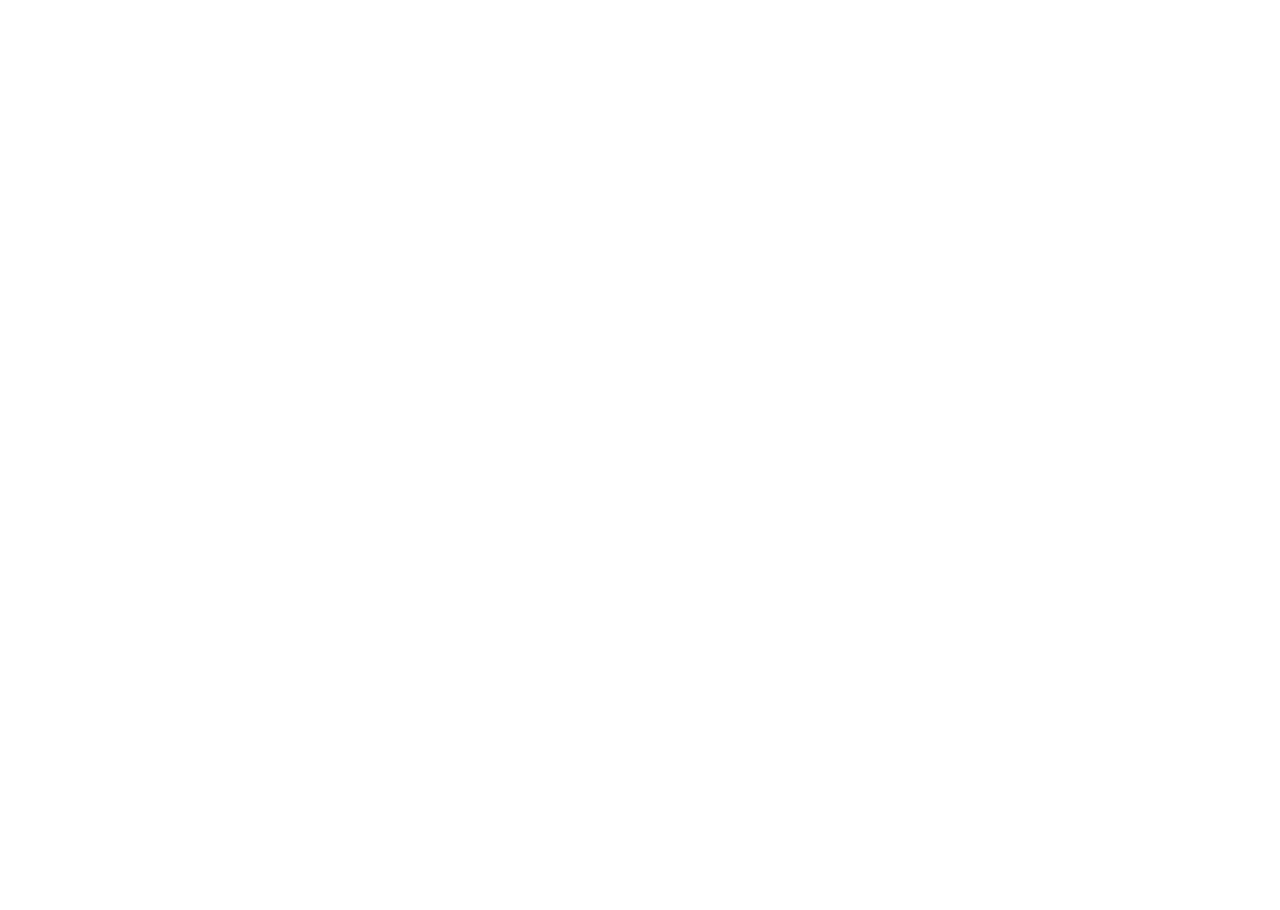
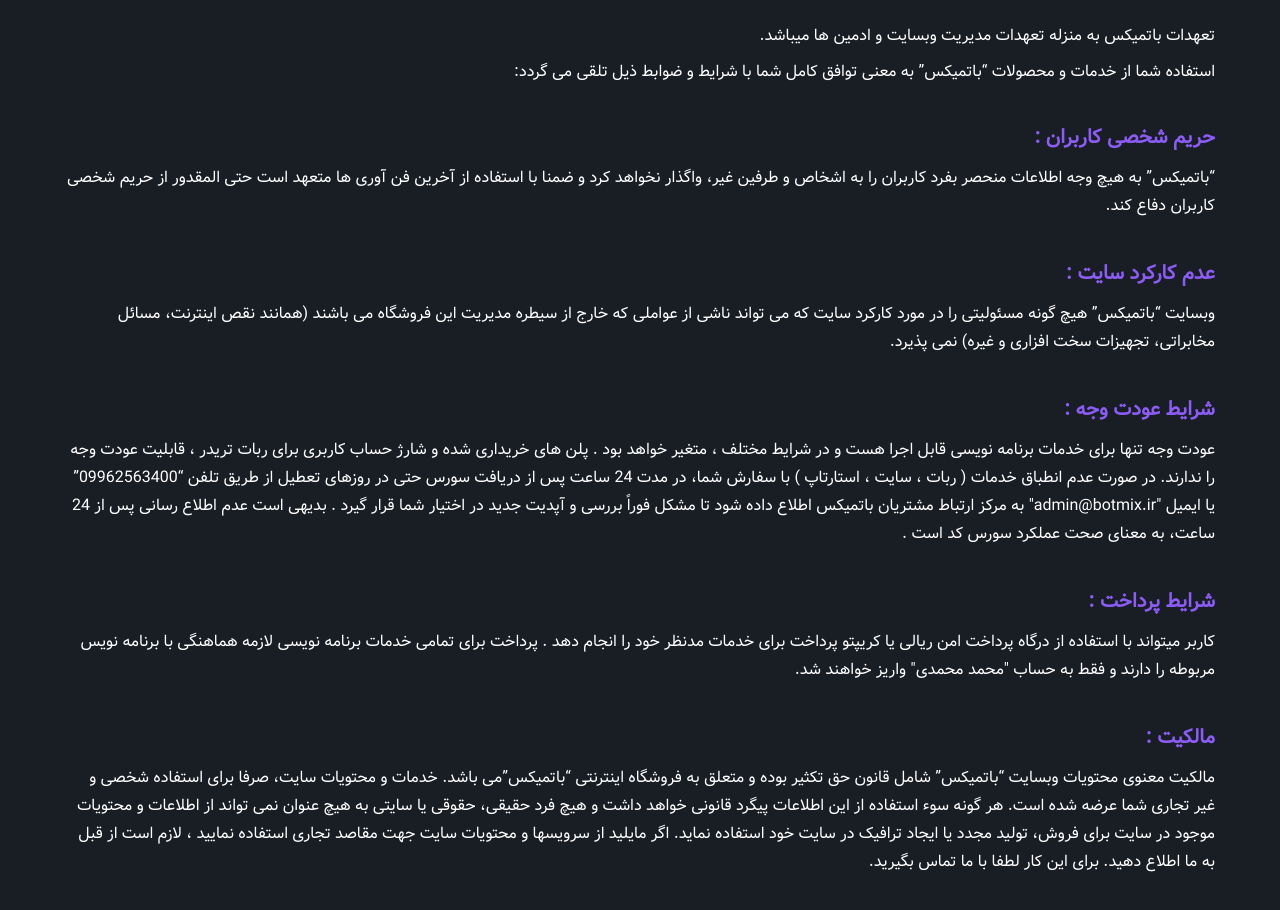
Before and after one commit to Alivolley/adminbotmix, a React (Vite) app: page /rules in a window 1280 px wide. Before the commit this address had no page. Shown: the part 260-1170 px from the top of the page. Before the commit the page ends 800 px from the top, so only its background shows below. Built offline with nearby package versions, Linux system fonts and the light colour scheme.

Commit message:
rules page finished

```diff
--- a/src/components/layout/footer/footer.jsx
+++ b/src/components/layout/footer/footer.jsx
@@ -12,7 +12,7 @@
 
 function Footer() {
   return (
-    <footer className="bg-bgSecondary px-7 py-14 dark:bg-grayBackground">
+    <footer className="border-t border-gray-300 bg-bgSecondary px-7 py-14 dark:border-gray-800 dark:bg-grayBackground">
       <div className="mx-auto max-w-[1150px]">
         <Grid container rowSpacing={5} columnSpacing={3}>
           <Grid item xs={12} md={5}>
--- a/src/components/layout/mobile-navbar/mobile-navbar.jsx
+++ b/src/components/layout/mobile-navbar/mobile-navbar.jsx
@@ -170,6 +170,7 @@
 
           <li>
             <NavLink
+              onClick={() => setMobileMenuOpen(false)}
               to="/login"
               className="flex items-center gap-2 rounded-md p-2 text-sm transition-colors duration-200 hover:text-violet-600"
             >
--- /dev/null
+++ b/src/components/pages/home/benefits-of-us/benefits-of-us.jsx
@@ -0,0 +1,5 @@
+function BenefitsOfUs() {
+  return <div>BenefitsOfUs</div>;
+}
+
+export default BenefitsOfUs;
--- a/src/components/routes.jsx
+++ b/src/components/routes.jsx
@@ -11,6 +11,7 @@
 import Products from '../pages/products/products';
 import ProfileSetting from '../pages/profile-setting/profile-setting';
 import Robots from '../pages/robots/robots';
+import Rules from '../pages/rules/rules';
 import Tutorials from '../pages/tutorials/tutorials';
 import PagesLayout from './layout/pages-layout/pages-layout';
 
@@ -23,6 +24,7 @@
       { path: 'login', element: <Login /> },
       { path: 'products', element: <Products /> },
       { path: 'contactUs', element: <ContactUs /> },
+      { path: 'rules', element: <Rules /> },
       { path: 'articles', element: <Articles /> },
       { path: 'tutorials', element: <Tutorials /> },
       { path: 'article/:id', element: <ChosenArticle /> },
--- a/src/pages/home/Home.jsx
+++ b/src/pages/home/Home.jsx
@@ -1,5 +1,6 @@
 // Components
 import BannerHome from '../../components/pages/home/banner-home/banner-home';
+import BenefitsOfUs from '../../components/pages/home/benefits-of-us/benefits-of-us';
 import Faqs from '../../components/pages/home/faqs/faqs';
 import HowWeWork from '../../components/pages/home/how-we-work/how-we-work';
 import NewestArticles from '../../components/pages/home/newest-articles/newest-articles';
@@ -11,6 +12,7 @@
       <BannerHome />
       <HowWeWork />
       <NewestArticles />
+      <BenefitsOfUs />
       <NewestTutorial />
       <Faqs />
     </main>
--- /dev/null
+++ b/src/pages/rules/rules.jsx
@@ -0,0 +1,97 @@
+/* eslint-disable react/no-unescaped-entities */
+// Assets
+import { RulesStyle } from './rules.style';
+
+function Rules() {
+  return (
+    <RulesStyle className="min-h-screen">
+      <div className="mx-auto mb-32 mt-14 max-w-[1150px] customMd:mt-[80px]">
+        <h1
+          className="rounded-2xl py-6 text-center font-lalezar text-4xl customSm:text-5xl"
+          id="rules_page_title"
+        >
+          قوانین و مقررات استفاده از خدمات و محصولات باتمیکس
+        </h1>
+
+        <div className="mt-12 space-y-10">
+          <div className="space-y-3">
+            <p>
+              تعهدات باتمیکس به منزله تعهدات مدیریت وبسایت و ادمین ها میباشد.
+            </p>
+            <p>
+              استفاده شما از خدمات و محصولات “باتمیکس” به معنی توافق کامل شما با
+              شرایط و ضوابط ذیل تلقی می گردد:
+            </p>
+          </div>
+
+          <div className="space-y-3">
+            <p className="text-xl font-bold text-violet-500">
+              حریم شخصی کاربران :
+            </p>
+            <p className="leading-7">
+              “باتمیکس” به هیچ وجه اطلاعات منحصر بفرد کاربران را به اشخاص و
+              طرفین غیر، واگذار نخواهد کرد و ضمنا با استفاده از آخرین فن آوری ها
+              متعهد است حتی المقدور از حریم شخصی کاربران دفاع کند.
+            </p>
+          </div>
+
+          <div className="space-y-3">
+            <p className="text-xl font-bold text-violet-500">
+              عدم کارکرد سایت :
+            </p>
+            <p className="leading-7">
+              وبسایت “باتمیکس” هیچ گونه مسئولیتی را در مورد کارکرد سایت که می
+              تواند ناشى از عواملی که خارج از سیطره مدیریت این فروشگاه می باشند
+              (همانند نقص اینترنت، مسائل مخابراتى، تجهیزات سخت افزاری و غیره)
+              نمی پذیرد.
+            </p>
+          </div>
+
+          <div className="space-y-3">
+            <p className="text-xl font-bold text-violet-500">
+              شرایط عودت وجه :
+            </p>
+            <p className="leading-7">
+              عودت وجه تنها برای خدمات برنامه نویسی قابل اجرا هست و در شرایط
+              مختلف ، متغیر خواهد بود . پلن های خریداری شده و شارژ حساب کاربری
+              برای ربات تریدر ، قابلیت عودت وجه را ندارند. در صورت عدم انطباق
+              خدمات ( ربات ، سایت ، استارتاپ ) با سفارش شما، در مدت 24 ساعت پس
+              از دریافت سورس حتی در روزهای تعطیل از طریق تلفن “09962563400” یا
+              ایمیل "admin@botmix.ir" به مرکز ارتباط مشتریان باتمیکس اطلاع داده
+              شود تا مشکل فوراً بررسی و آپدیت جدید در اختیار شما قرار گیرد .
+              بدیهی است عدم اطلاع رسانی پس از 24 ساعت، به معنای صحت عملکرد سورس
+              کد است .
+            </p>
+          </div>
+
+          <div className="space-y-3">
+            <p className="text-xl font-bold text-violet-500">شرایط پرداخت :</p>
+            <p className="leading-7">
+              کاربر میتواند با استفاده از درگاه پرداخت امن ریالی یا کریپتو
+              پرداخت برای خدمات مدنظر خود را انجام دهد . پرداخت برای تمامی خدمات
+              برنامه نویسی لازمه هماهنگی با برنامه نویس مربوطه را دارند و فقط به
+              حساب "محمد محمدی" واریز خواهند شد.
+            </p>
+          </div>
+
+          <div className="space-y-3">
+            <p className="text-xl font-bold text-violet-500">مالکیت :</p>
+            <p className="leading-7">
+              مالکیت معنوی محتویات وبسایت “باتمیکس” شامل قانون حق تکثیر بوده و
+              متعلق به فروشگاه اینترنتی “باتمیکس”می باشد. خدمات و محتویات سایت،
+              صرفا براى استفاده شخصى و غیر تجارى شما عرضه شده است. هر گونه سوء
+              استفاده از این اطلاعات پیگرد قانونی خواهد داشت و هیچ فرد حقیقی،
+              حقوقی یا سایتی به هیچ عنوان نمی تواند از اطلاعات و محتویات موجود
+              در سایت براى فروش، تولید مجدد یا ایجاد ترافیک در سایت خود استفاده
+              نماید. اگر مایلید از سرویسها و محتویات سایت جهت مقاصد تجارى
+              استفاده نمایید ، لازم است از قبل به ما اطلاع دهید. براى این کار
+              لطفا با ما تماس بگیرید.
+            </p>
+          </div>
+        </div>
+      </div>
+    </RulesStyle>
+  );
+}
+
+export default Rules;
--- /dev/null
+++ b/src/pages/rules/rules.style.js
@@ -0,0 +1,12 @@
+import styled from '@emotion/styled';
+
+export const RulesStyle = styled.div(({ theme }) => ({
+  '& #rules_page_title': {
+    WebkitTextFillColor: 'transparent',
+    background: 'linear-gradient(264.28deg,#5c27fe 0%,#dec7ff 120%)',
+    WebkitBackgroundClip: 'text',
+    boxShadow: `inset 0px 0px 10px 0px ${
+      theme.palette.mode === 'dark' ? '#2e1065' : '#c4b5fd'
+    }`,
+  },
+}));
```
